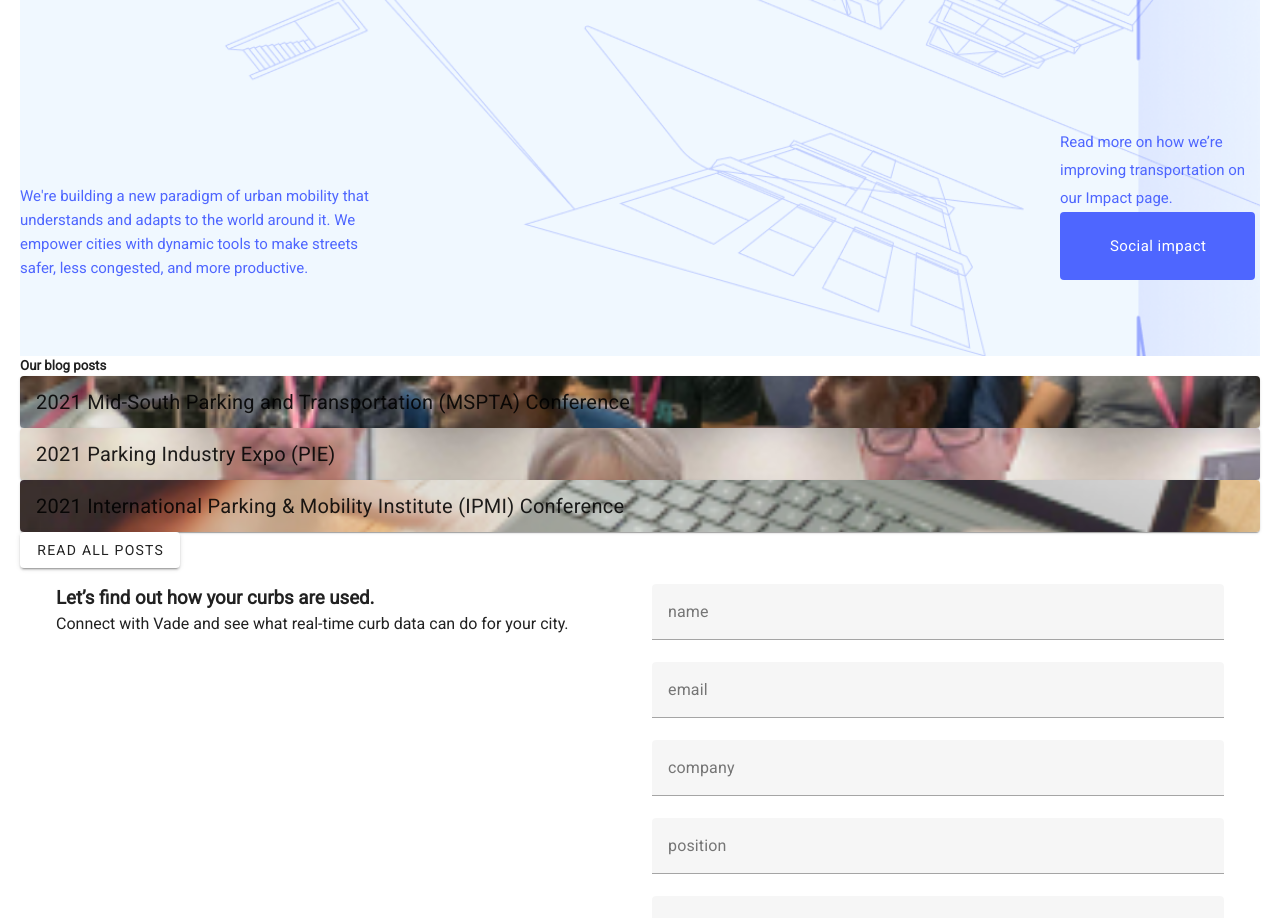
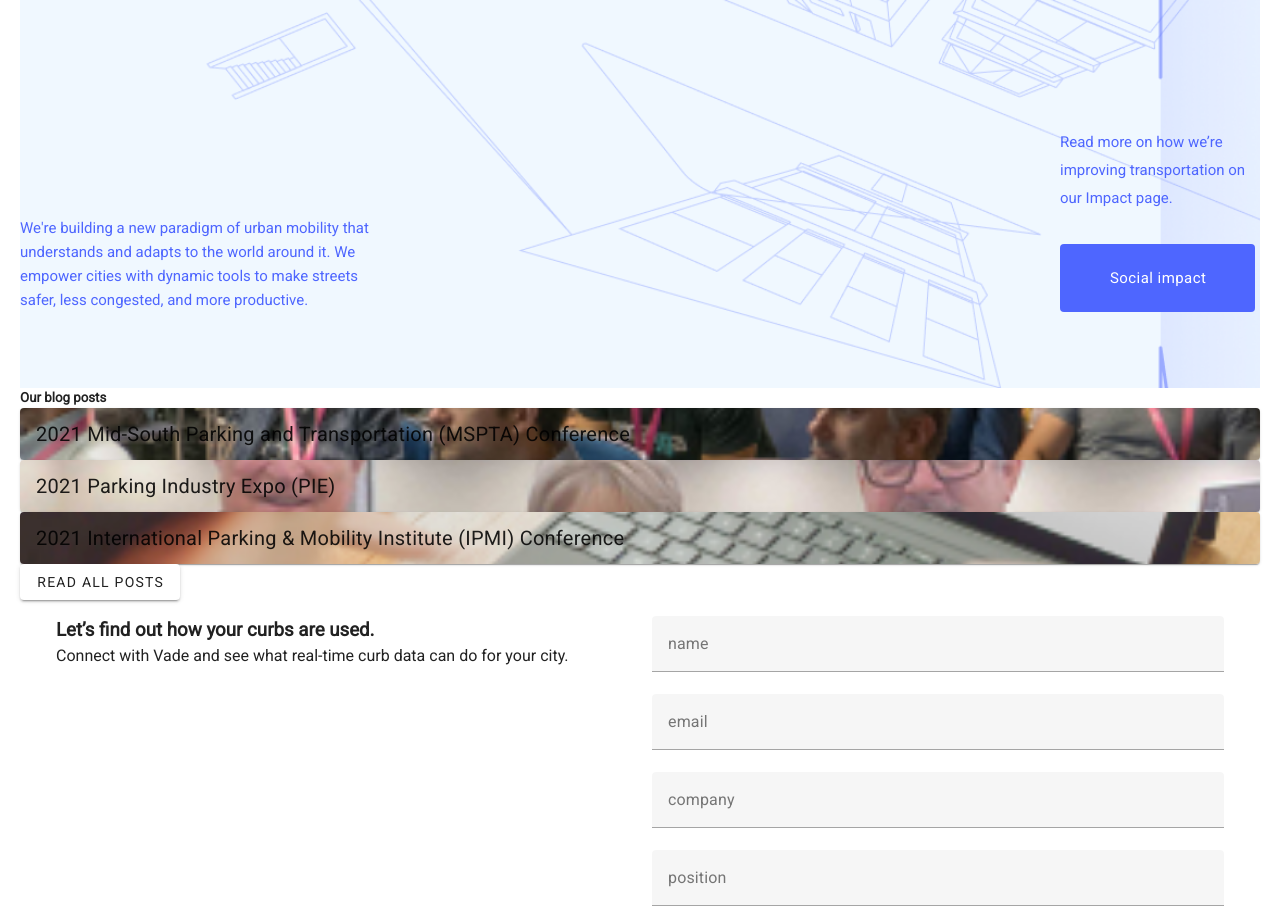
Before and after one commit to deadbeathd07/vade, a Vue app: page / in a window 1280 px wide. Shown: the part 4340-5258 px from the top of the page. Built offline with nearby package versions, Linux system fonts and the light colour scheme.

Commit message:
added margin for subtitle

```diff
--- a/src/sections/home/FutureSection.vue
+++ b/src/sections/home/FutureSection.vue
@@ -10,7 +10,9 @@
 				{{ sectionContent.text }}
 			</p>
 			<div>
-				<p class="vade-base-text vade-lh-28 original-text vade-max-width-200">
+				<p
+					class="vade-base-text vade-lh-28 original-text vade-max-width-200 mb-8"
+				>
 					{{ sectionContent.subtitle }}
 				</p>
 				<v-btn
```
